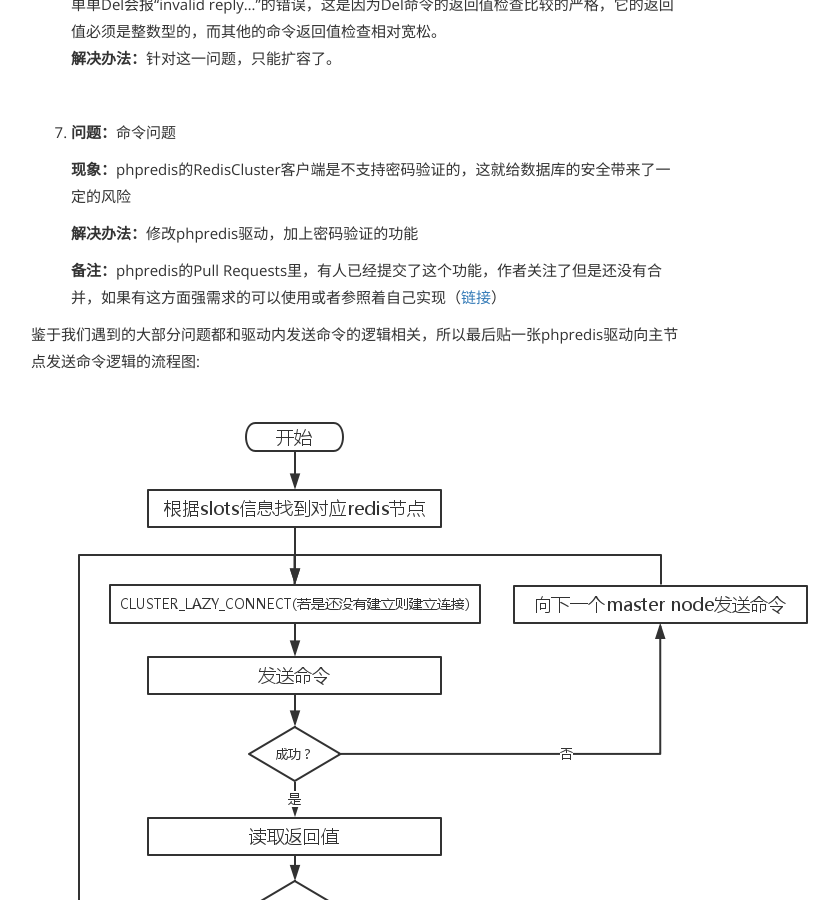
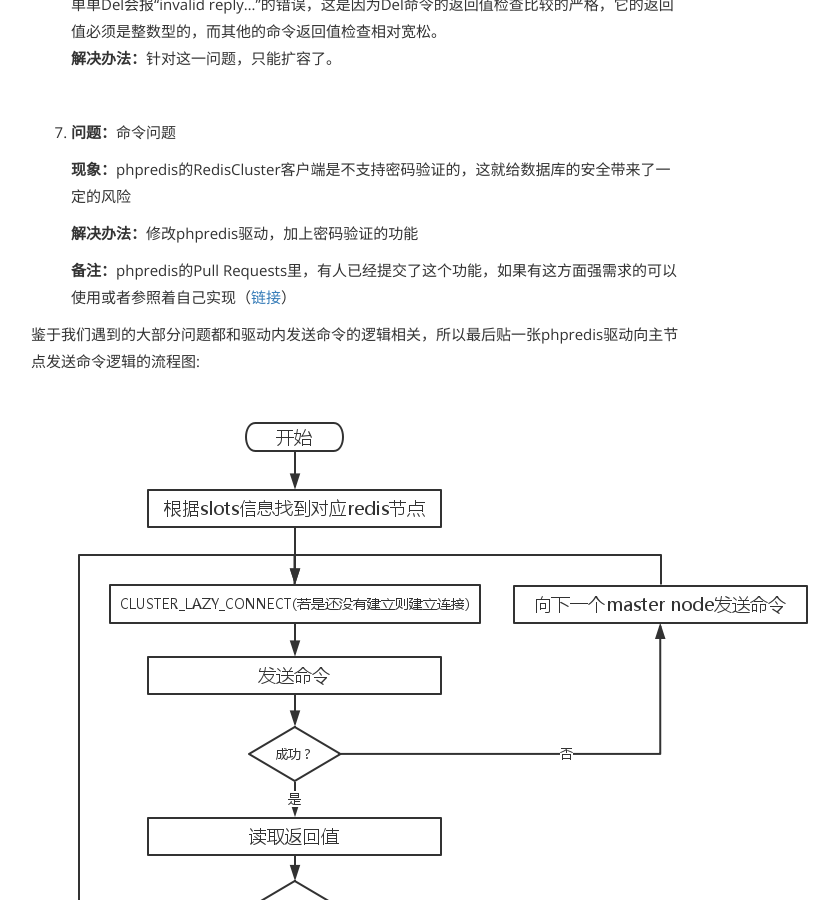
Before and after one commit to JacketWoo/JacketWoo.github.io, a Jekyll site: the page built from _posts/2016-08-17-phpredis的使用总结.md, in a window 1280 px wide and 900 px high, scrolled down 2564 px. Shown: the whole window, without its empty margins (284-1123 px from the left). Built offline with Jekyll 4.4.1, drawn with Linux system fonts in a browser that asks for light colours.

Commit message:
Update 2016-08-17-phpredis的使用总结.md

```diff
--- a/_posts/2016-08-17-phpredis的使用总结.md
+++ b/_posts/2016-08-17-phpredis的使用总结.md
@@ -94,7 +94,7 @@ excerpt_separator: "##"
 
    **解决办法：**修改phpredis驱动，加上密码验证的功能
 
-   **备注：**phpredis的Pull Requests里，有人已经提交了这个功能，作者关注了但是还没有合并，如果有这方面强需求的可以使用或者参照着自己实现（[链接](https://github.com/phpredis/phpredis/pull/902)）
+   **备注：**phpredis的Pull Requests里，有人已经提交了这个功能，如果有这方面强需求的可以使用或者参照着自己实现（[链接](https://github.com/phpredis/phpredis/pull/902)）
 
 
 
```
